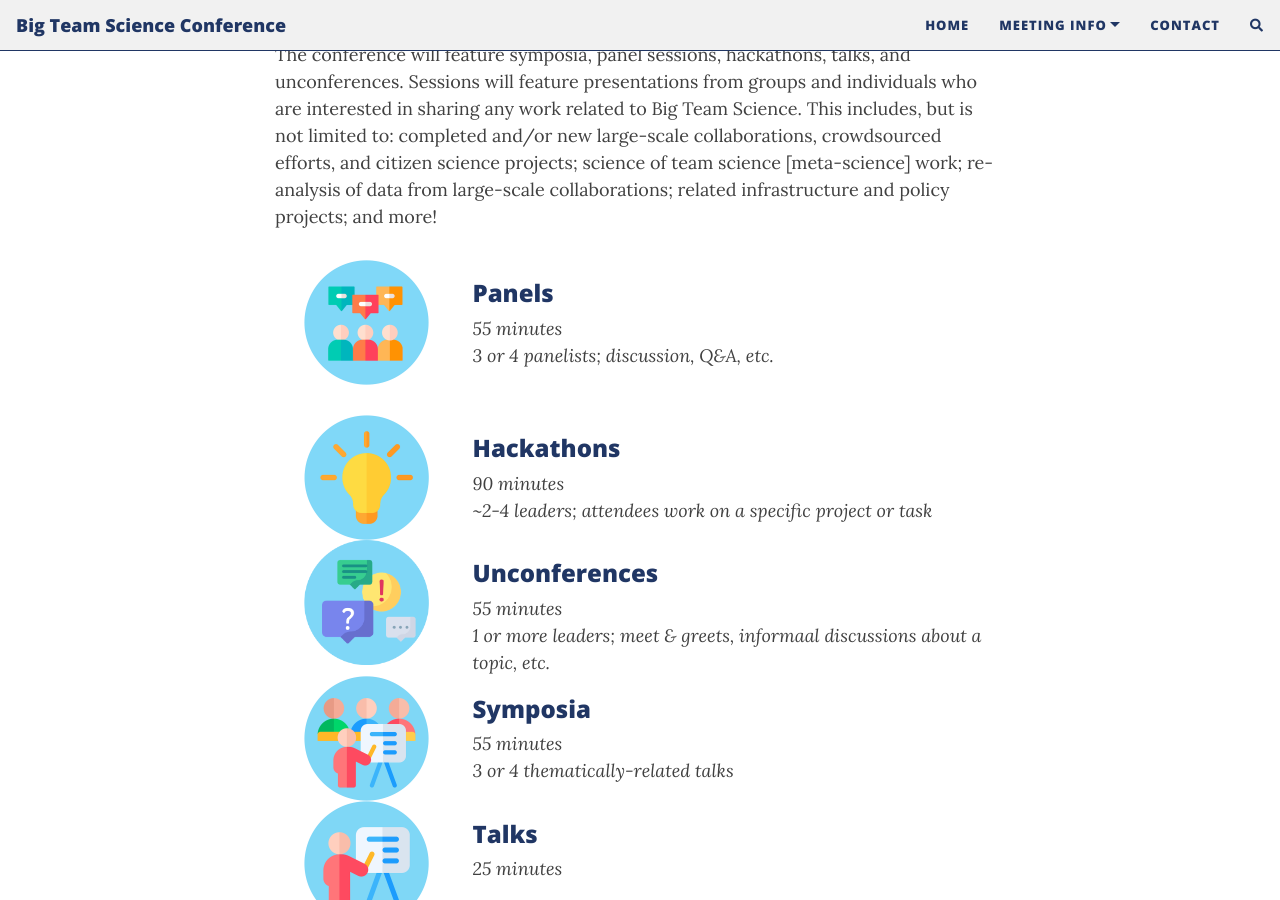
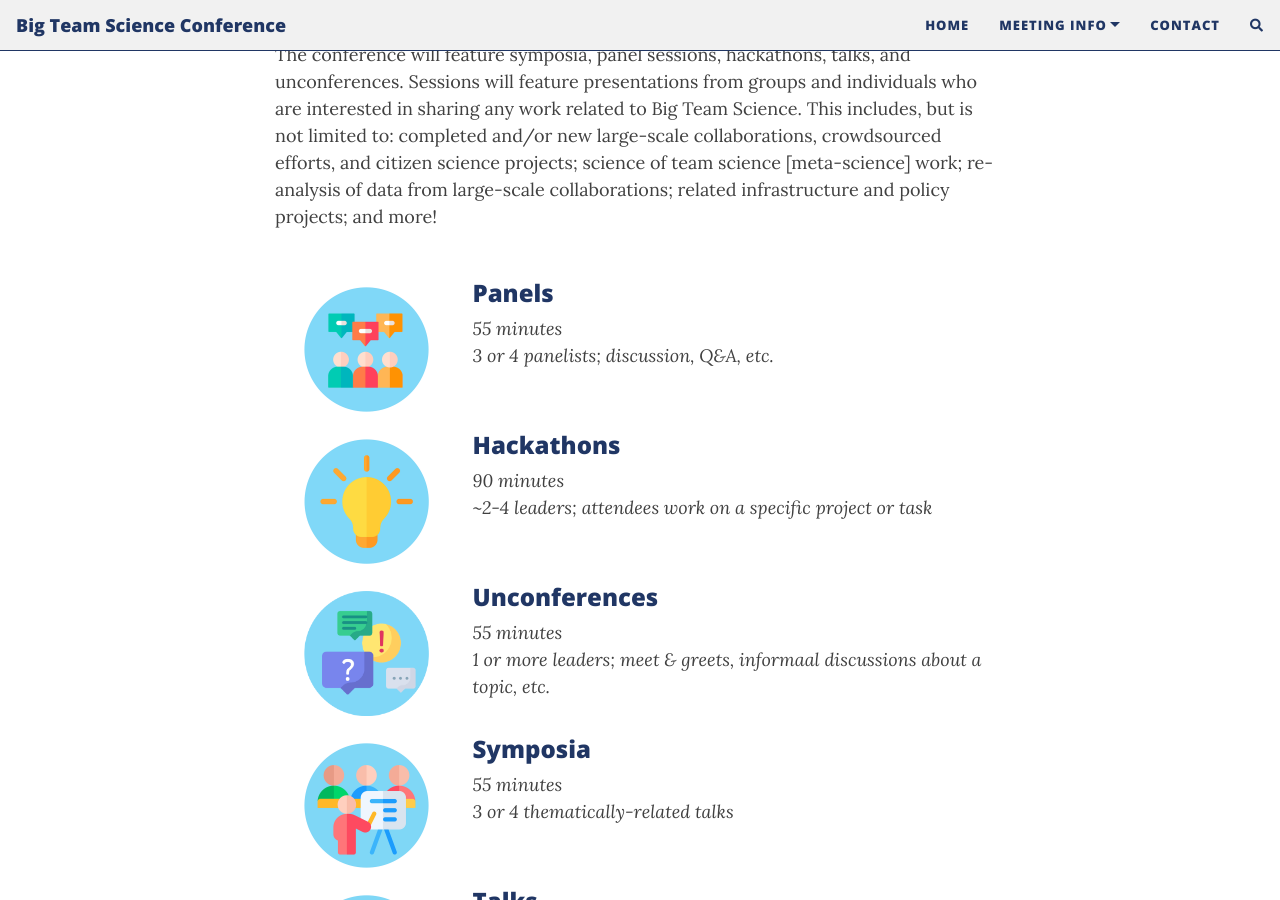
Before and after one commit to bigteamscienceconference/bigteamscienceconference.github.io, a Jekyll site: the page built from submissions.md, in a window 1280 px wide and 900 px high, scrolled down 545 px. Built offline with Jekyll 4.4.1, drawn with Linux system fonts in a browser that asks for light colours; nearby versions of some CDN libraries; comment, search, counter and statistics services are not loaded.

Commit message:
Update submissions.md

```diff
--- a/submissions.md
+++ b/submissions.md
@@ -22,6 +22,7 @@ The conference will feature symposia, panel sessions, hackathons, talks, and unc
   <div class="container">
     <div class="row justify-content-around">
       <div class="col-sm-3" align="center">
+        <br>
         <img src="/assets/img/panel.png" alt="panel" width="125" height="125"><br>
       </div>
       <div class="col-sm-9" align="left">
@@ -31,12 +32,8 @@ The conference will feature symposia, panel sessions, hackathons, talks, and unc
       </div>
     </div>
     <div class="row justify-content-around">
-      <div class="col-sm-12">
-        <p>   </p>
-      </div>
-    </div>
-    <div class="row justify-content-around">
       <div class="col-sm-3" align="center">
+        <br>
         <img src="/assets/img/hackathon.png" alt="hackathon" width="125" height="125"><br>
       </div>
       <div class="col-sm-9" align="left">
@@ -47,6 +44,7 @@ The conference will feature symposia, panel sessions, hackathons, talks, and unc
     </div>
     <div class="row justify-content-around">
       <div class="col-sm-3" align="center">
+        <br>
         <img src="/assets/img/unconference.png" alt="unconferences" width="125" height="125"><br>
       </div>
       <div class="col-sm-9" align="left">
@@ -57,6 +55,7 @@ The conference will feature symposia, panel sessions, hackathons, talks, and unc
     </div>
     <div class="row justify-content-around">
       <div class="col-sm-3" align="center">
+        <br>
         <img src="/assets/img/symposium.png" alt="symposium" width="125" height="125"><br>
       </div>
       <div class="col-sm-9" align="left">
@@ -67,6 +66,7 @@ The conference will feature symposia, panel sessions, hackathons, talks, and unc
     </div>
     <div class="row justify-content-around">
       <div class="col-sm-3" align="center">
+        <br>
         <img src="/assets/img/talk.png" alt="talk" width="125" height="125"><br>
       </div>
       <div class="col-sm-9" align="left">
@@ -76,6 +76,7 @@ The conference will feature symposia, panel sessions, hackathons, talks, and unc
     </div>
     <div class="row justify-content-around">
       <div class="col-sm-3" align="center">
+        <br>
         <img src="/assets/img/lightning.png" alt="lightning talk" width="125" height="125"><br>
       </div>
       <div class="col-sm-9" align="left">
```
